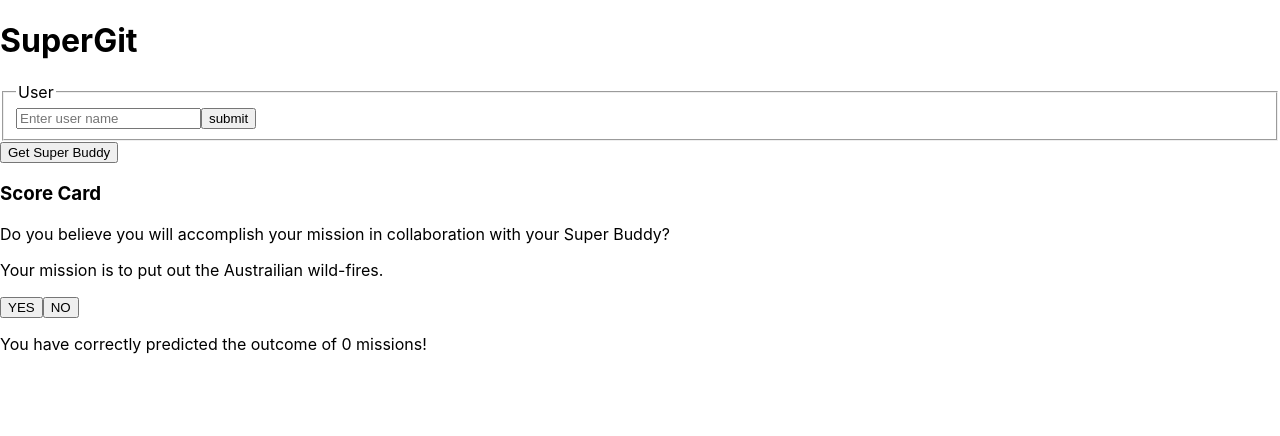
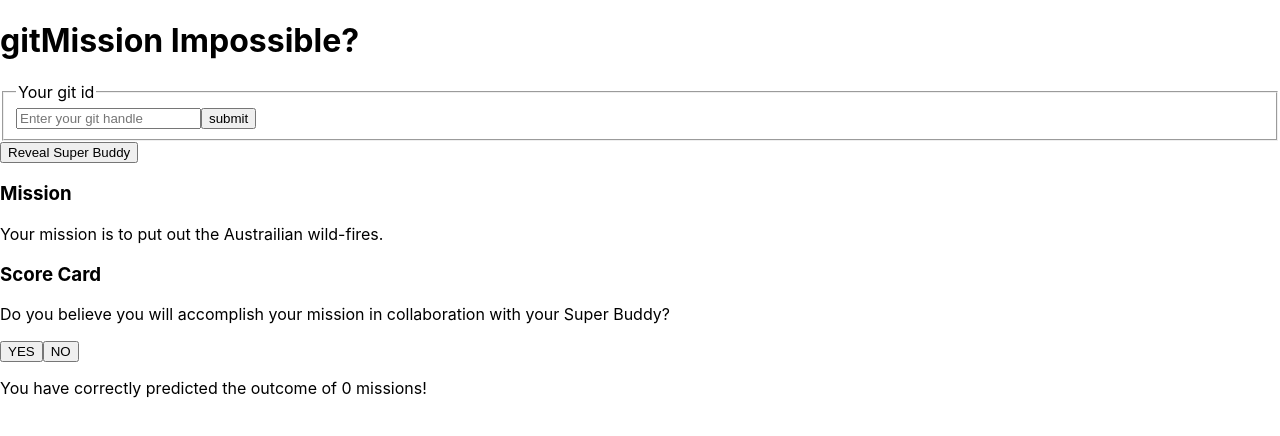
Before and after one commit to fac18/roshjud-react, a React (Create React App) app: page / in a window 1280 px wide. Shown: the top 436 px of the page. Built offline with nearby package versions, Linux system fonts and the light colour scheme.

Commit message:
Ammended wording and tag order

```diff
--- a/src/components/HeroImage.js
+++ b/src/components/HeroImage.js
@@ -14,7 +14,7 @@ const HeroImage = () => {
           getHeroData(url).then(data => setHeroData(data));
         }}
       >
-        Get Super Buddy
+        Reveal Super Buddy
       </button>
       {heroData ? <img src={heroData.images.md} /> : null}
     </div>
--- a/src/components/ScoreCard.js
+++ b/src/components/ScoreCard.js
@@ -24,11 +24,12 @@ const ScoreCard = () => {
 
   return (
     <div>
-      <h3>Score Card</h3>
-      <p>Do you believe you will accomplish your mission in collaboration with your Super Buddy?</p>
+      <h3>Mission</h3>
       <p>
         Your mission is {mission[Math.floor(Math.random() * (3 - 1 + 1) + 0)]}
       </p>
+      <h3>Score Card</h3>
+      <p>Do you believe you will accomplish your mission in collaboration with your Super Buddy?</p>
       <button
         value="true"
         onClick={event => {
--- a/src/components/UserImage.js
+++ b/src/components/UserImage.js
@@ -11,7 +11,7 @@ const UserImage = () => {
 
   return (
     <div>
-      <h1>SuperGit</h1>
+      <h1>gitMission Impossible?</h1>
       <form
         onSubmit={event => {
           event.preventDefault();
@@ -20,10 +20,10 @@ const UserImage = () => {
         }}
       >
         <fieldset>
-          <legend>User</legend>
+          <legend>Your git id</legend>
           <label for="gitHandle"></label>
           <input
-            placeholder="Enter user name"
+            placeholder="Enter your git handle"
             type="text"
             id="gitHandle"
             name="gitHandle"
```
